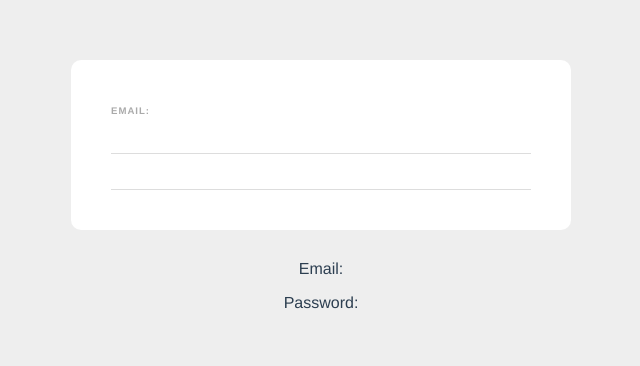
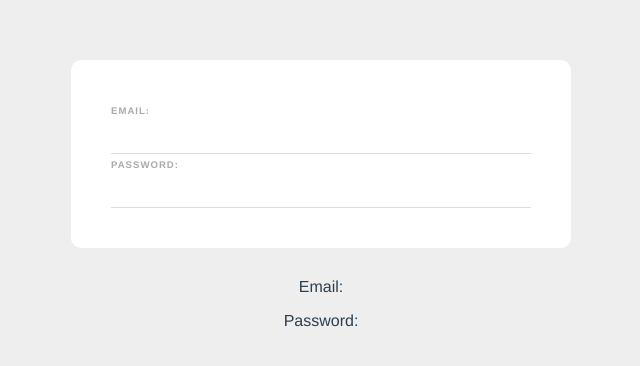
Before and after one commit to ShivamMaster/467-scouting-website-VueJs, a Vue app: page / in a window 1280 px wide. Shown: the top 366 px of the page, without its empty margins (319-959 px from the left). Built offline with nearby package versions, Linux system fonts and the light colour scheme.

Commit message:
Added the password label

```diff
--- a/src/components/SignupForm.vue
+++ b/src/components/SignupForm.vue
@@ -5,6 +5,9 @@
     </label>
     <input type="email" required v-model = "email"/>
 
+    <label>
+        Password:
+    </label>
     <input type="password" required v-model = "password"/>
 
   </form>
```
